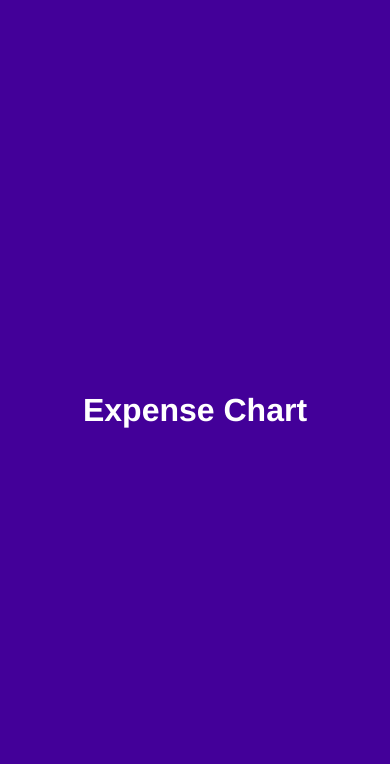
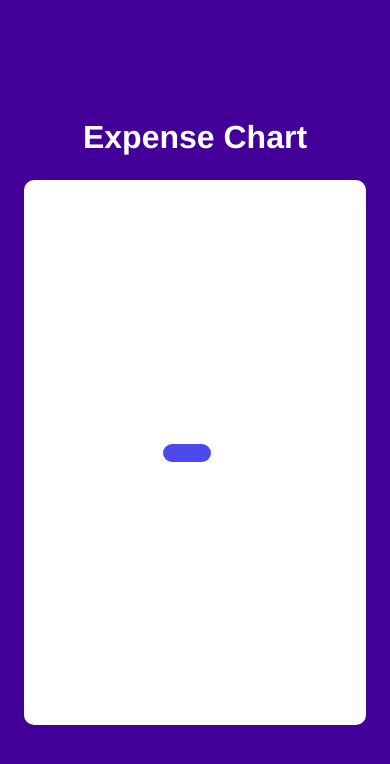
Before and after one commit to HasibGit/GoZayaan_Assessment_Task, an Angular app: page / in a window 390 px wide. Shown: the top 764 px of the page. Built offline with nearby package versions, Linux system fonts and the light colour scheme.

Commit message:
color tablet design done

```diff
--- a/src/app/app.component.html
+++ b/src/app/app.component.html
@@ -8,6 +8,8 @@
   <div class="w-100-p" fxLayout="row" fxLayoutAlign="center center">
     <div
       class="chart-container"
+      fxLayout="column"
+      fxLayoutAlign="center center"
       fxFlex="60%"
       fxFlex.lt-lg="80%"
       fxFlex.lt-md="100%"
@@ -18,7 +20,17 @@
 
       <div class="chart"></div>
 
-      <div class="chart-footer"></div>
+      <div class="chart-footer">
+        <div
+          class="color-profile"
+          fxLayout="row"
+          fxLayoutAlign="center center"
+          fxLayoutGap="16px"
+        >
+          <div class="color-tablet"></div>
+          <div class="indicator-label"></div>
+        </div>
+      </div>
     </div>
   </div>
 </div>
--- a/src/app/app.component.scss
+++ b/src/app/app.component.scss
@@ -4,4 +4,12 @@
   background-color: $white-color;
   border-radius: 10px;
   width: 100%;
+  height: 545px;
 }
+
+.color-tablet {
+  height: 18px;
+  width: 48px;
+  border-radius: 20px;
+  background-color: $personal-color;
+}
--- a/src/color-variables.scss
+++ b/src/color-variables.scss
@@ -1,2 +1,7 @@
 $page-background-color: #430099;
 $white-color: #fff;
+$personal-color: #4c49ed;
+$shopping-color: #afadfe;
+$phone-color: #4fd18b;
+$other-color: #141197;
+$text-color: #111111;
--- a/src/styles.scss
+++ b/src/styles.scss
@@ -15,6 +15,7 @@ h6,
 p {
   margin: 0;
   padding: 0;
+  color: $text-color;
 }
 
 .container {
```
